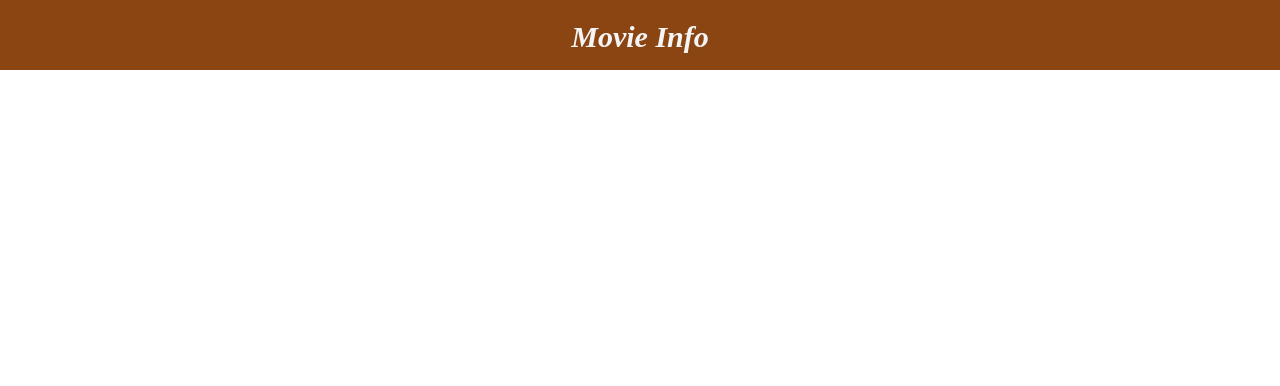
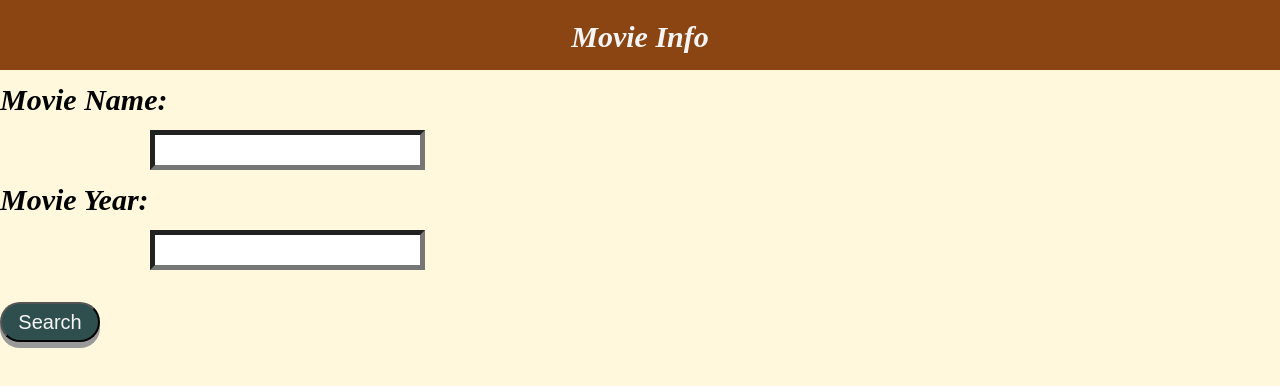
Before and after one commit to Mubariz-Ali/Movie-Info-Site, a plain HTML site: page index.html in a window 1280 px wide. Drawn offline with Linux system fonts and the light colour scheme.

Commit message:
Input Fields Added

```diff
--- a/index.html
+++ b/index.html
@@ -12,5 +12,14 @@
         <li>Movie Info</li>
       </ul>
     </nav>
+    <form id="MovieInput">
+      <label for="MovieName">Movie Name:</label><br />
+      <input type="text" id="MovieName" /><br />
+      <label for="MovieYear">Movie Year:</label><br />
+      <input type="number" id="MovieYear" />
+      <br /><br />
+      <button type="button" id="SearchButton">Search</button>
+    </form>
+    <script src="script.js"></script>
   </body>
 </html>
--- a/style.css
+++ b/style.css
@@ -1,6 +1,9 @@
 * {
   margin: 0;
   padding: 0;
+}
+body {
+  background-color: cornsilk;
 }
 nav {
   height: 70px;
@@ -16,3 +19,36 @@ ul {
   list-style-type: none;
   margin-top: 20px;
 }
+#MovieInput {
+  flex-wrap: wrap;
+  line-height: 2;
+}
+#MovieInput label {
+  font-size: 30px;
+  font-weight: bold;
+  font-style: italic;
+}
+#MovieInput input {
+  font-size: 20px;
+  border-width: 5px;
+  height: 30px;
+  margin-left: 150px;
+}
+#MovieInput button {
+  font-size: 20px;
+  height: 40px;
+  width: 100px;
+  border-radius: 20px;
+  color: whitesmoke;
+  background-color: darkslategrey;
+  cursor: pointer;
+  box-shadow: 0 6px #999;
+}
+#MovieInput button:hover {
+  background-color: gray;
+}
+#MovieInput button:active {
+  background-color: slategrey;
+  box-shadow: 0 5px #666;
+  transform: translateY(2px);
+}
```
